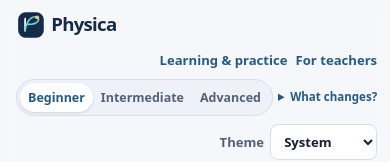
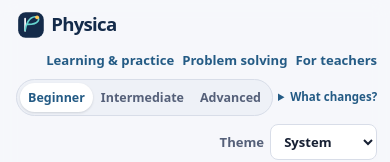
Before and after one commit to bowo-prasetyo/physics-lab, a Vue app: page /learning in a window 390 px wide. Shown: the top 162 px of the page. Built offline with nearby package versions, Linux system fonts and the light colour scheme.

Commit message:
feat: add problem-solving navigation link

```diff
--- a/src/App.vue
+++ b/src/App.vue
@@ -5,7 +5,7 @@ import ThemeSwitcher from '@/components/ThemeSwitcher.vue'
 import ExperimentNavigation from '@/components/ExperimentNavigation.vue'
 import { useLocale } from '@/composables/useLocale'
 
-const { t } = useLocale()
+const { locale, t } = useLocale()
 const logo = `${import.meta.env.BASE_URL}physica-logo.svg`
 </script>
 
@@ -17,6 +17,7 @@ const logo = `${import.meta.env.BASE_URL}physica-logo.svg`
       </RouterLink>
       <nav class="header-tools" :aria-label="t('app.navigation.main')">
         <RouterLink class="learning-link" to="/learning">{{ t('app.navigation.learning') }}</RouterLink>
+        <RouterLink class="problem-solving-link" to="/problem-solving">{{ locale === 'en' ? 'Problem solving' : locale === 'id' ? 'Pemecahan masalah' : '問題演習' }}</RouterLink>
         <RouterLink class="teacher-link" to="/teachers">{{ t('app.navigation.forTeachers') }}</RouterLink>
         <LevelSwitcher />
         <ThemeSwitcher />
@@ -81,6 +82,8 @@ const logo = `${import.meta.env.BASE_URL}physica-logo.svg`
   text-decoration: none;
 }
 
+.problem-solving-link { font-size: 0.9rem; font-weight: 650; text-decoration: none; }
+
 .teacher-link {
   font-size: 0.9rem;
   font-weight: 650;
@@ -95,7 +98,7 @@ const logo = `${import.meta.env.BASE_URL}physica-logo.svg`
 
 @media (max-width: 480px) {
   .header-tools { gap: 8px; }
-  .teacher-link, .learning-link { font-size: 0.82rem; }
+  .teacher-link, .learning-link, .problem-solving-link { font-size: 0.82rem; }
   .brand img { width: 126px; height: auto; }
 }
 </style>
```
